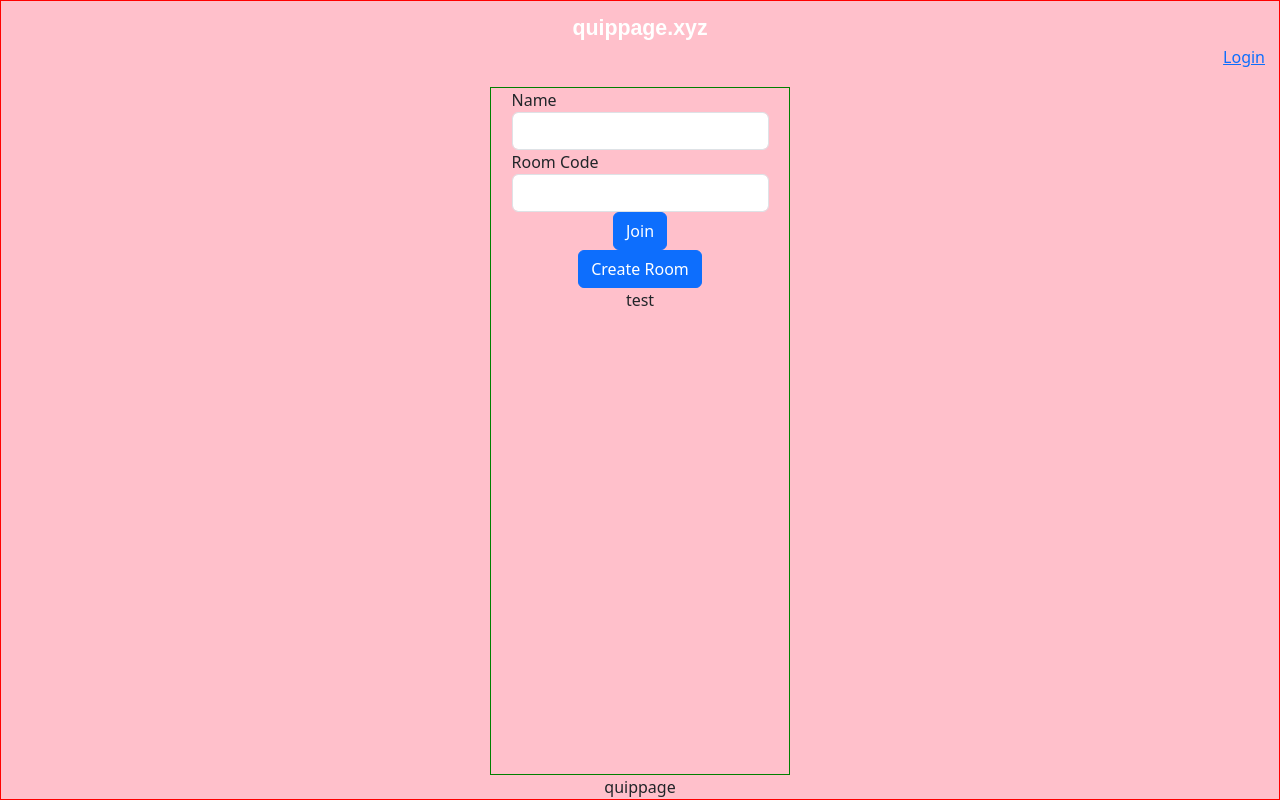
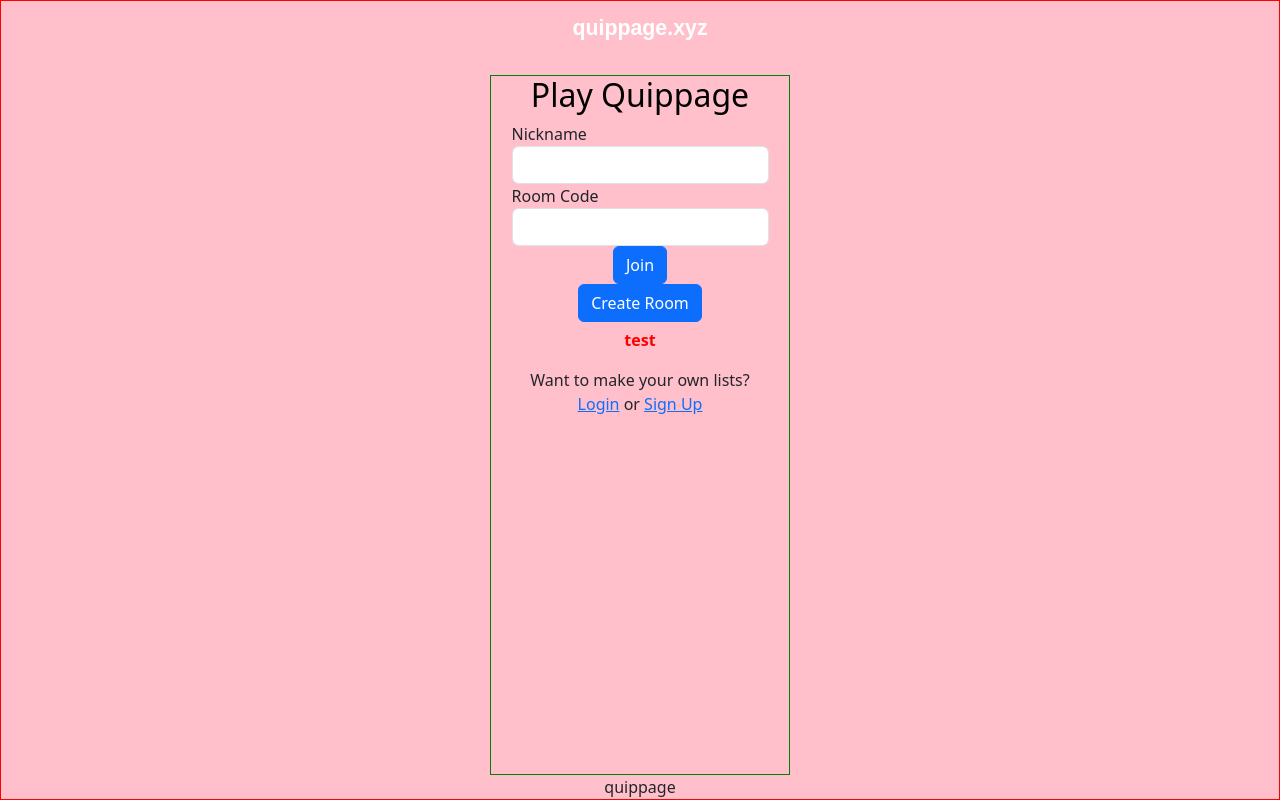
Before and after one commit to rocmalone/quippage, a React (Vite) app in the folder front/: page / in a window 1280 px wide. Built offline with nearby package versions, Linux system fonts and the light colour scheme.

Commit message:
Update homepage

```diff
--- a/front/src/App.css
+++ b/front/src/App.css
@@ -17,10 +17,22 @@
 }
 
 .header {
-  color: white;
   font-weight: 700;
   font-size: 16pt;
   font-family: Arial, Helvetica, sans-serif;
   margin-top: 12px;
-  margin-bottom: 12px;
 }
+
+.header .title {
+  text-decoration: none;
+  color: white;
+}
+
+h2 {
+  color: black;
+}
+
+.error {
+  color: red;
+  font-weight: 600;
+}
--- a/front/src/App.jsx
+++ b/front/src/App.jsx
@@ -12,7 +12,11 @@ export const apiUrl = "http://localhost:3000";
 
 const App = () => (
   <>
-    <div className="header">quippage.xyz</div>
+    <div className="header">
+      <a className="title" href="/">
+        quippage.xyz
+      </a>
+    </div>
     <BrowserRouter>
       <Routes>
         <Route path="/" element={<Home />} />
--- a/front/src/components/CreateAccount.jsx
+++ b/front/src/components/CreateAccount.jsx
@@ -39,12 +39,14 @@ const CreateAccount = () => {
   return (
     <>
       <div className="center">
+        <h2>Create Account</h2>
         <div className="form-floating">
           <input
             type="text"
             className="form-control"
             placeholder="Username"
             id="usernameInput"
+            autoComplete="off"
           ></input>
           <label htmlFor="usernameInput">Username</label>
         </div>
--- a/front/src/components/Home.jsx
+++ b/front/src/components/Home.jsx
@@ -65,14 +65,13 @@ const Home = () => {
             My Account
           </a>
         ) : (
-          <a href="/login" className="">
-            Login
-          </a>
+          <></>
         )}
       </div>
       <div className="center">
+        <h2>Play Quippage</h2>
         <div className="form-group">
-          <label htmlFor="inputName">Name</label>
+          <label htmlFor="inputName">Nickname</label>
           <input
             type="text"
             className="form-control"
@@ -105,7 +104,25 @@ const Home = () => {
         >
           Create Room
         </button>
-        <p>{errorText}</p>
+        <p className="error" style={{ marginTop: "6px" }}>
+          {errorText}
+        </p>
+        <div className={styles.loginContainer}>
+          {isLoggedIn ? (
+            <a href="/profile" className="">
+              My Account
+            </a>
+          ) : (
+            <>
+              <div>Want to make your own lists?</div>
+              <a href="/login" className="">
+                Login
+              </a>
+              <span> or </span>
+              <a href="/login/new">Sign Up</a>
+            </>
+          )}
+        </div>
       </div>
     </>
   );
--- a/front/src/components/Home.module.css
+++ b/front/src/components/Home.module.css
@@ -1,5 +1,4 @@
 .loginContainer {
-  position: absolute;
-  top: 45px;
-  right: 15px;
+  display: inline;
+  text-align: center;
 }
--- a/front/src/components/Login.jsx
+++ b/front/src/components/Login.jsx
@@ -55,6 +55,7 @@ const Login = () => {
   return (
     <>
       <div className="center">
+        <h2>Login</h2>
         <div className="form-floating">
           <input
             type="text"
@@ -101,7 +102,7 @@ const Login = () => {
         >
           Sign Up
         </button>
-        <div style={{ marginTop: "16px" }}>
+        <div style={{ marginTop: "50px" }}>
           <span>or </span>
           <a
             href="/login/reset"
--- a/front/src/components/Login.module.css
+++ b/front/src/components/Login.module.css
@@ -13,6 +13,7 @@
   top: 25%;
   right: 15px;
   font-size: 16pt;
+  user-select: none;
 }
 
 .eyeballInactive {
--- a/front/src/components/Profile.jsx
+++ b/front/src/components/Profile.jsx
@@ -9,6 +9,7 @@ const Profile = () => {
   return (
     <>
       <div className="center">
+        <h2>Profile</h2>
         <p className="username">{username}</p>
         <p className="password">{password}</p>
       </div>
```
